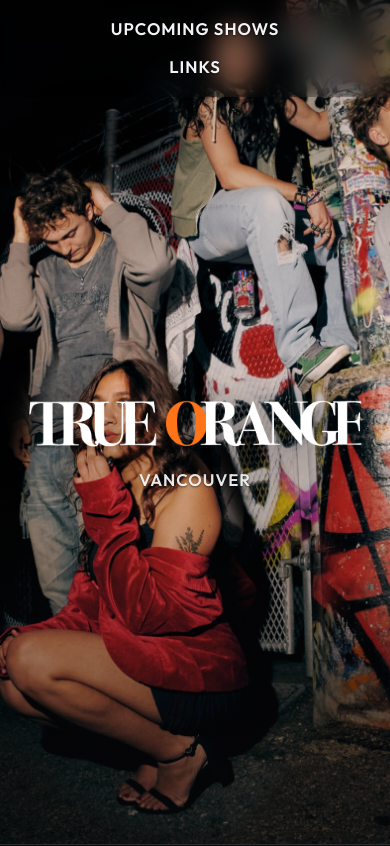
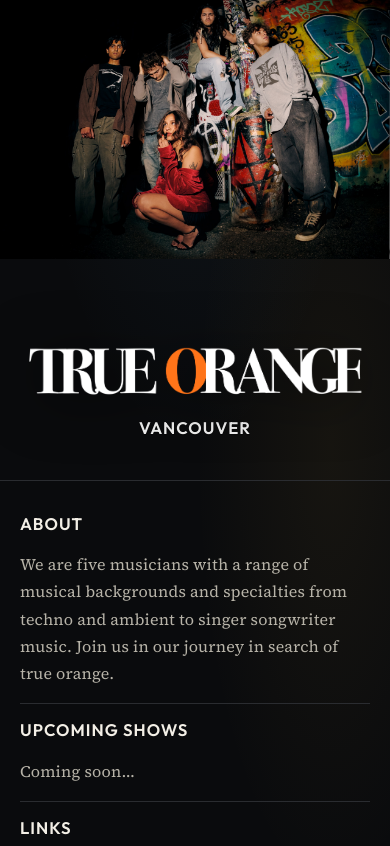
Before and after one commit to bimbleboi/true-orange-new, a React (Vite) app: page / in a window 390 px wide. Shown: the top 846 px of the page. Built offline with nearby package versions, Linux system fonts and the light colour scheme.

Commit message:
enchanted forest

```diff
--- a/index.html
+++ b/index.html
@@ -15,7 +15,7 @@
       href="https://fonts.googleapis.com/css2?family=Outfit:wght@500;600;700&family=Source+Serif+4:opsz,wght@8..60,400;500;600&display=swap"
       rel="stylesheet"
     />
-    <link rel="preload" as="image" href="/images/the-truest-orange.jpg" />
+    <link rel="preload" as="image" href="/images/the-photo.jpg" />
   </head>
   <body>
     <div id="root"></div>
--- a/src/App.css
+++ b/src/App.css
@@ -3,228 +3,6 @@
   flex-direction: column;
   min-height: 100svh;
   text-align: left;
-}
-
-.site-header {
-  display: flex;
-  flex-wrap: wrap;
-  align-items: center;
-  justify-content: space-between;
-  gap: 1rem;
-  padding: 1rem 1.25rem;
-  position: fixed;
-  left: 0;
-  right: 0;
-  top: 0;
-  z-index: 20;
-  border-bottom: 1px solid var(--border);
-  background: color-mix(in srgb, var(--bg) 94%, transparent);
-  backdrop-filter: blur(12px);
-  font-family: var(--font-display);
-  font-size: var(--body-size);
-  line-height: var(--body-leading);
-  letter-spacing: var(--body-tracking);
-  font-weight: 400;
-  font-style: normal;
-  font-variant: normal;
-  font-synthesis: none;
-  text-rendering: optimizeLegibility;
-  -webkit-font-smoothing: antialiased;
-  -moz-osx-font-smoothing: grayscale;
-  -webkit-text-size-adjust: 100%;
-  text-size-adjust: 100%;
-  color: var(--text);
-}
-
-.site-header--overlay {
-  border-bottom: none;
-  background: linear-gradient(
-    to bottom,
-    rgba(0, 0, 0, 0.45) 0%,
-    rgba(0, 0, 0, 0.18) 55%,
-    transparent 100%
-  );
-}
-
-/* Crossfade hero bar ↔ compact logo (both directions) */
-.site-header__inner {
-  position: relative;
-  width: 100%;
-  padding-block: 0.1rem;
-  min-height: 3.125rem;
-}
-
-.site-header__tier {
-  display: flex;
-  align-items: center;
-  left: 0;
-  right: 0;
-  width: 100%;
-  gap: 1rem;
-  transition-property: opacity, visibility, transform;
-  transition-timing-function: cubic-bezier(0.43, 0.02, 0.17, 1);
-  transition-duration: 900ms;
-}
-
-.site-header__tier--expanded {
-  justify-content: space-between;
-  flex-wrap: wrap;
-}
-
-.site-header__tier--compact {
-  justify-content: center;
-}
-
-.site-header__tier.is-visible {
-  position: relative;
-  z-index: 2;
-  opacity: 1;
-  visibility: visible;
-  transform: translateY(0);
-  pointer-events: auto;
-}
-
-.site-header__tier.is-away {
-  position: absolute;
-  top: 0;
-  z-index: 1;
-  opacity: 0;
-  visibility: hidden;
-  pointer-events: none;
-}
-
-.site-header__tier--expanded.is-away {
-  transform: translateY(-11px);
-}
-
-.site-header__tier--compact.is-away {
-  transform: translateY(11px);
-}
-
-@media (prefers-reduced-motion: reduce) {
-  .site-header__tier {
-    transition-duration: 0.01ms;
-  }
-
-  .site-header__tier.is-away {
-    transform: translateY(0);
-  }
-}
-
-/* Hero-bar type matches section headings — never tied to --overlay so it
-   stays stable while the tier crossfades (overlay class drops before fade ends). */
-.site-header .site-logo--hero-bar,
-.site-header .site-nav--hero-bar a {
-  font-family: var(--font-display);
-  font-size: 1.05rem;
-  font-weight: 600;
-  letter-spacing: var(--display-tracking);
-  text-transform: uppercase;
-  font-style: normal;
-  font-variant: normal;
-  line-height: 1.35;
-  font-synthesis: none;
-  text-rendering: optimizeLegibility;
-  -webkit-font-smoothing: antialiased;
-  -moz-osx-font-smoothing: grayscale;
-  transition:
-    color 280ms cubic-bezier(0.43, 0.02, 0.17, 1),
-    text-shadow 280ms cubic-bezier(0.43, 0.02, 0.17, 1);
-}
-
-.site-header .site-logo--hero-bar {
-  text-decoration: none;
-}
-
-.site-header.site-header--overlay .site-logo--hero-bar,
-.site-header.site-header--overlay .site-nav--hero-bar a {
-  color: rgba(251, 252, 255, 0.97);
-  text-shadow: 0 1px 2px rgba(0, 0, 0, 0.5);
-}
-
-.site-header:not(.site-header--overlay) .site-logo--hero-bar {
-  color: var(--text-h);
-}
-
-.site-header:not(.site-header--overlay) .site-nav--hero-bar a {
-  color: var(--text);
-}
-
-.site-header:not(.site-header--overlay) .site-nav--hero-bar a:hover {
-  color: var(--accent);
-}
-
-.site-header.site-header--overlay .site-nav--hero-bar a:hover {
-  color: var(--accent);
-}
-
-.site-nav--hero-bar {
-  display: flex;
-  gap: 1rem;
-}
-
-/* Non-desktop (touch) devices: no fixed header, hero owns the full screen */
-@media (hover: none) and (pointer: coarse) {
-  .site-header {
-    display: none;
-  }
-
-  .hero-landing {
-    margin-top: 0;
-    min-height: 100svh;
-  }
-}
-
-@media (max-width: 559px) {
-  .site-header__tier--expanded {
-    justify-content: center;
-    flex-direction: column;
-    align-items: center;
-    text-align: center;
-  }
-
-  .site-header__tier--expanded .site-logo--hero-bar {
-    display: none;
-  }
-
-  .site-nav--hero-bar {
-    flex-direction: column;
-    align-items: center;
-    gap: 0.35rem;
-    width: 100%;
-  }
-}
-
-.site-logo {
-  font: inherit;
-  color: var(--text-h);
-  text-decoration: none;
-}
-
-.site-nav {
-  display: flex;
-  gap: 1rem;
-}
-
-.site-nav a {
-  font: inherit;
-  color: inherit;
-  text-decoration: none;
-}
-
-.site-logo--mark {
-  line-height: 0;
-  display: inline-flex;
-  align-items: center;
-  color: inherit;
-}
-
-.site-logo--mark img {
-  display: block;
-  height: 30px;
-  width: auto;
-  max-width: min(180px, 52vw);
-  object-fit: contain;
 }
 
 main {
@@ -291,6 +69,37 @@ main p {
     rgba(10, 11, 13, 0.05) 45%,
     rgba(10, 11, 13, 0.45) 100%
   );
+}
+
+/* Portrait screens: show the whole photo (no side-cropping) with the
+   logo below it instead of overlaid, so all five stay in frame */
+@media (max-width: 900px) and (orientation: portrait) {
+  .hero-landing {
+    min-height: 0;
+  }
+
+  .hero-landing__media {
+    position: relative;
+    inset: auto;
+  }
+
+  .hero-landing__bg {
+    height: auto;
+    object-fit: contain;
+  }
+
+  .hero-landing__scrim {
+    display: none;
+  }
+
+  .hero-landing__content {
+    padding: 1.75rem 1.25rem 2.25rem;
+    gap: 1rem;
+  }
+
+  .hero-landing__logo {
+    width: min(70vw, 340px);
+  }
 }
 
 .hero-landing__content {
--- a/src/App.tsx
+++ b/src/App.tsx
@@ -1,4 +1,4 @@
-import { useEffect, useState } from 'react'
+import { useEffect } from 'react'
 import site from './data/site.json'
 import { Bio } from './components/Bio'
 import { ClubGallery } from './components/ClubGallery'
@@ -8,30 +8,16 @@ import { LinkGrid } from './components/LinkGrid'
 import { MusicPreview } from './components/MusicPreview'
 import { ShowList } from './components/ShowList'
 import { SiteFooter } from './components/SiteFooter'
-import { SiteHeader } from './components/SiteHeader'
 import type { SiteConfig } from './types/site'
 import './App.css'
 
 const data = site as SiteConfig
 
 function App() {
-  const [heroInView, setHeroInView] = useState(true)
-
   useEffect(() => {
     document.title = data.meta.title
     const desc = document.querySelector('meta[name="description"]')
     if (desc) desc.setAttribute('content', data.meta.description)
-  }, [])
-
-  useEffect(() => {
-    const el = document.getElementById('top')
-    if (!el) return
-    const io = new IntersectionObserver(
-      ([entry]) => setHeroInView(entry.isIntersecting),
-      { rootMargin: '-56px 0px 0px 0px', threshold: 0 },
-    )
-    io.observe(el)
-    return () => io.disconnect()
   }, [])
 
   useEffect(() => {
@@ -106,12 +92,6 @@ function App() {
 
   return (
     <div className="site">
-      <SiteHeader
-        name={data.band.name}
-        logoSrc={data.hero.logo}
-        logoAlt={data.hero.logoAlt}
-        overlay={heroInView}
-      />
       <Hero
         background={data.hero.background}
         backgroundAlt={data.hero.backgroundAlt}
--- a/src/components/SiteHeader.tsx
+++ /dev/null
@@ -1,45 +0,0 @@
-type Props = {
-  name: string
-  logoSrc: string
-  logoAlt: string
-  overlay?: boolean
-}
-
-export function SiteHeader({ name, logoSrc, logoAlt, overlay }: Props) {
-  const heroBar = overlay === true
-
-  return (
-    <header
-      className={`site-header${heroBar ? ' site-header--overlay' : ''}`}
-    >
-      <div className="site-header__inner">
-        <div
-          className={`site-header__tier site-header__tier--expanded${heroBar ? ' is-visible' : ' is-away'}`}
-          aria-hidden={!heroBar}
-        >
-          <a className="site-logo site-logo--hero-bar" href="#top">
-            {name}
-          </a>
-          <nav className="site-nav site-nav--hero-bar" aria-label="On this page">
-            <a href="#shows">Upcoming Shows</a>
-            <a href="#links">Links</a>
-          </nav>
-        </div>
-        <div
-          className={`site-header__tier site-header__tier--compact${heroBar ? ' is-away' : ' is-visible'}`}
-          aria-hidden={heroBar}
-        >
-          <a className="site-logo site-logo--mark" href="#top">
-            <img
-              src={logoSrc}
-              alt={logoAlt}
-              width={560}
-              height={140}
-              decoding="async"
-            />
-          </a>
-        </div>
-      </div>
-    </header>
-  )
-}
--- a/src/data/site.json
+++ b/src/data/site.json
@@ -9,8 +9,8 @@
     "bio": "We are five musicians with a range of musical backgrounds and specialties from techno and ambient to singer songwriter music. Join us in our journey in search of true orange."
   },
   "hero": {
-    "background": "/images/the-truest-orange.jpg",
-    "backgroundAlt": "True Orange — the five of us against a graffiti wall at night",
+    "background": "/images/the-photo.jpg",
+    "backgroundAlt": "True Orange — band photo",
     "logo": "/images/transgenderorange.png",
     "logoAlt": "True Orange"
   },
--- a/src/index.css
+++ b/src/index.css
@@ -37,7 +37,7 @@
 }
 
 html {
-  scroll-padding-top: 5rem;
+  scroll-padding-top: 1rem;
 }
 
 body {
```
Also changed, not shown: public/images/the-photo.jpg (added).
